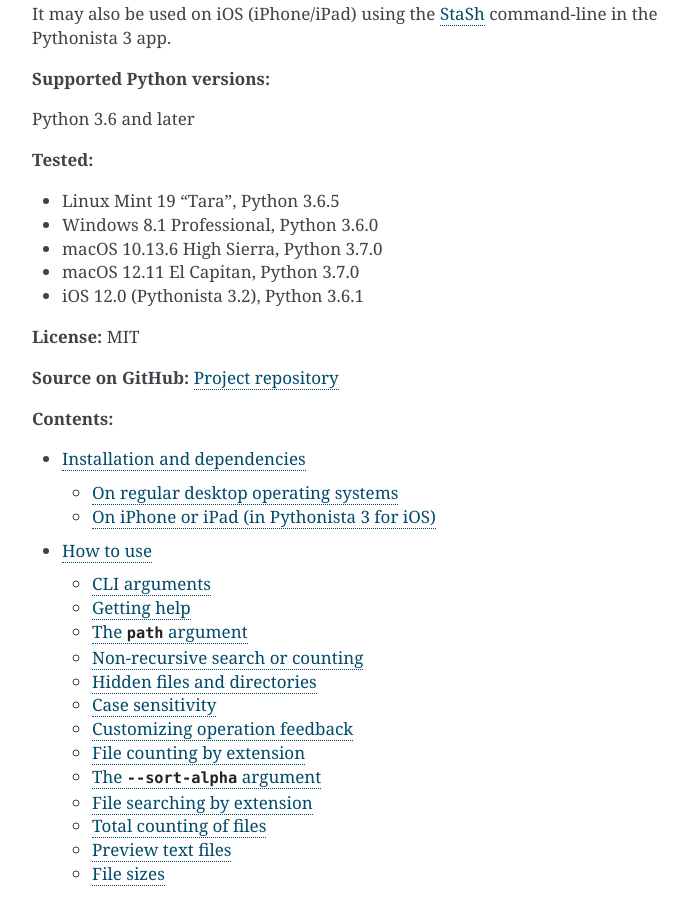
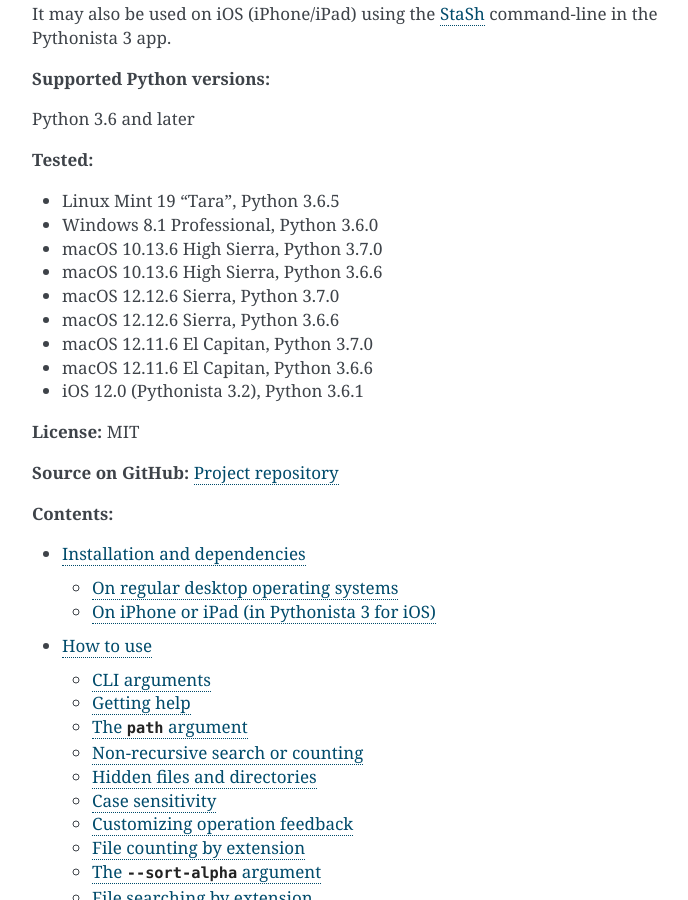
Before and after one commit to victordomingos/Count-files, a Sphinx documentation site: the page built from docs/source/index.rst, in a window 1280 px wide and 900 px high, scrolled down 713 px. Shown: the whole window, without its empty margins (388-1076 px from the left). Built offline with Sphinx 7.4.7, drawn with Linux system fonts in a browser that asks for light colours.

Commit message:
updated docs - tested platforms

```diff
--- a/docs/source/index.rst
+++ b/docs/source/index.rst
@@ -45,7 +45,11 @@ Python 3.6 and later
 * Linux Mint 19 "Tara", Python 3.6.5
 * Windows 8.1 Professional, Python 3.6.0
 * macOS 10.13.6 High Sierra, Python 3.7.0
-* macOS 12.11 El Capitan, Python 3.7.0
+* macOS 10.13.6 High Sierra, Python 3.6.6
+* macOS 12.12.6 Sierra, Python 3.7.0
+* macOS 12.12.6 Sierra, Python 3.6.6
+* macOS 12.11.6 El Capitan, Python 3.7.0
+* macOS 12.11.6 El Capitan, Python 3.6.6
 * iOS 12.0 (Pythonista 3.2), Python 3.6.1
 
 
```
Also changed, not shown: 2 other files.
